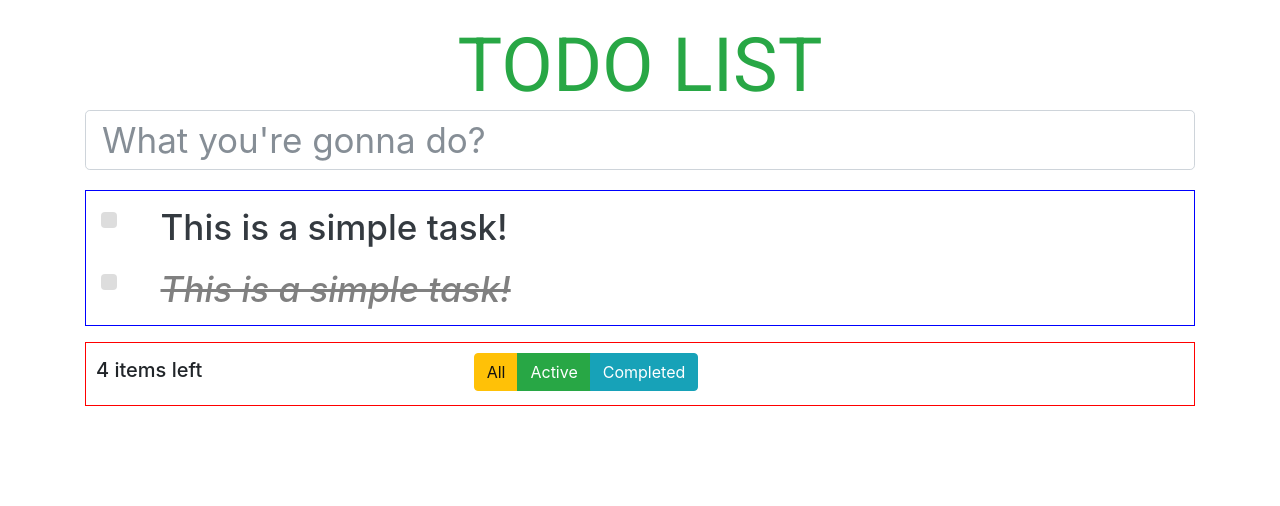
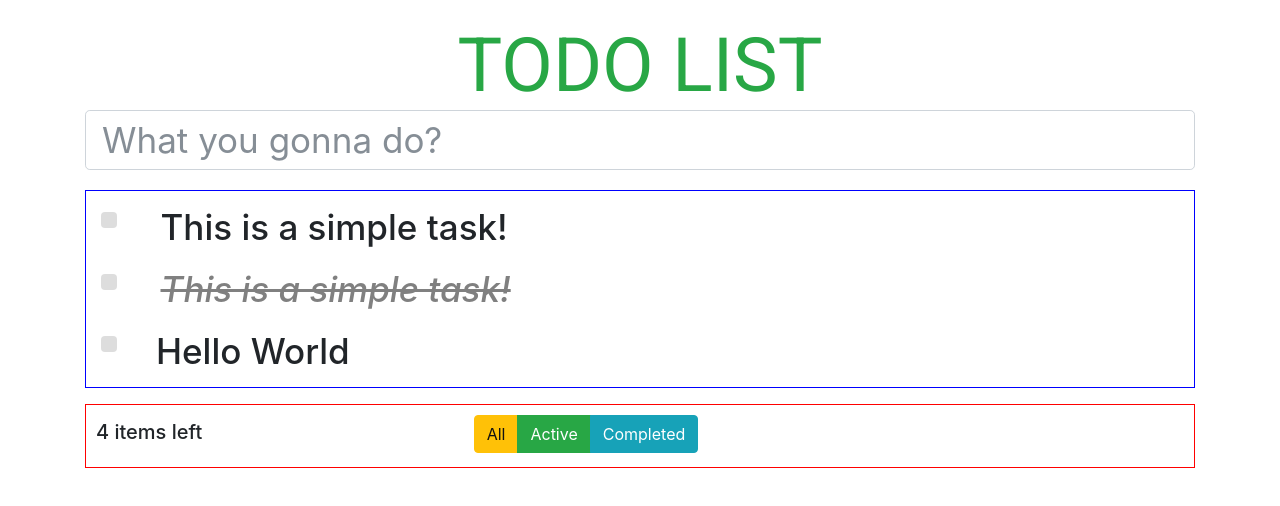
Before and after one commit to hvdute/vanilajs-todoapp, a plain HTML site: page todolist/index.html in a window 1280 px wide. Drawn offline with nearby package versions, Linux system fonts and the light colour scheme.

Commit message:
Allow rendering a Todo item from data

```diff
--- a/todolist/index.html
+++ b/todolist/index.html
@@ -14,15 +14,15 @@
       <h1 class="heading text-success">TODO LIST</h1>
       <input class="form-control form-control-lg"
         type="text" id="todo-input"
-        placeholder="What you're gonna do?">
+        placeholder="What you gonna do?">
     </header>
 
     <main>
-      <ul class="todo-list">
+      <ul class="todo-list" id="todo-list">
         <li>
           <div class="todo-item">
             <label class="custom-control custom-checkbox">
-              <input type="checkbox" name="isDone"
+              <input onchange="onChange(event)" type="checkbox" name="isDone"
                 class="custom-control-input chkbox-is-done">
               <span class="custom-control-indicator"></span>
             </label>
@@ -40,7 +40,7 @@
         </li>
       </ul>
     </main>
-    <footer class="row">
+    <footer class="row" id="footer">
         <div class="col-sm-4 todos-count">
           <h5 class="align-middle">4 items left</h5>
         </div>
@@ -57,6 +57,8 @@
   <script src="https://ajax.googleapis.com/ajax/libs/jquery/3.2.1/jquery.min.js"></script>
   <script src="https://cdnjs.cloudflare.com/ajax/libs/popper.js/1.12.6/umd/popper.min.js"></script>
   <script src="https://maxcdn.bootstrapcdn.com/bootstrap/4.0.0-beta.2/js/bootstrap.min.js"></script>
+
+  <script src="js/dom-utilities.js"></script>
   <script src="js/todo.js"></script>
   <script src="js/main.js"></script>
 </html>
--- /dev/null
+++ b/todolist/js/dom-utilities.js
@@ -0,0 +1,73 @@
+// DOM Utilities for creating static elements
+(function(window) {
+  function CheckBox(todoId, isDone, eventListener) {
+    this.state = {
+      todoId,
+      isDone,
+    };
+
+    const label = document.createElement('label');
+    label.className = 'custom-control custom-checkbox';
+
+    const input = document.createElement('input');
+    input.className = 'custom-control-input';
+    input.setAttribute("todoId", this.state.todoId);
+    input.setAttribute('type', 'checkbox');
+    input.addEventListener('change', eventListener);
+
+    const span = document.createElement('span');
+    span.className = 'custom-control-indicator';
+
+    this.render = function() {
+      label.appendChild(input);
+      label.appendChild(span);
+      return label;
+    };
+  }
+
+  function TodoContent(todoId, content, mode = 'view', eventListener) {
+    this.state = {
+      todoId,
+      mode,
+      content: content || "",
+    };
+
+    // create a div here to wrap content.
+    const div = document.createElement('div');
+      div.className = 'todo-content';
+    const input = document.createElement('input');
+      input.className = "control-lg";
+      input.setAttribute('todoId', this.state.todoId);
+      input.onkeypress = (event) => {
+        // for Enter to save
+        // event.key == "Enter"
+        console.log(event);
+        console.log('On keypress.');
+      };
+    const h3 = document.createElement('h3');
+      h3.className = 'col-sm-11 todo-content';
+      h3.ondblclick = (event) => {
+        // double click to edit
+        console.log(event);
+        console.log('Double clicked on this todo');
+      };
+
+    this.render = function() {
+      if (this.state.mode === 'view') {
+        let content = document.createTextNode(this.state.content);
+        h3.appendChild(content);
+        div.appendChild(h3);
+        return h3;
+      } else {
+        input.defaultValue = this.statte.content;
+        div.appendChild(input);
+        return input;
+      }
+    }
+  }
+
+  window.DOMUtilities = {
+    CheckBox,
+    TodoContent,
+  };
+})(window);
--- a/todolist/js/main.js
+++ b/todolist/js/main.js
@@ -1,3 +1,13 @@
+// get DOM utilities
+const { CheckBox, TodoContent } = window.DOMUtilities;
 
 let todo = new Todo(null, 'Hello World');
 console.log(todo);
+console.log('rendered');
+console.log(todo.render());
+
+const li = document.createElement('li');
+li.appendChild(todo.render());
+
+const todoList = document.getElementById('todo-list');
+todoList.appendChild(li);
--- a/todolist/js/todo.js
+++ b/todolist/js/todo.js
@@ -1,28 +1,42 @@
 // Todo model
-
 (function(window) {
   function Todo(id, content) {
-    this.id = id || (Math.random().toString(36).slice(-10));
-    this.content = content || "this is a task, you need to do";
-    this.done = false;
+    this.state = {
+      id: id || (Math.random().toString(36).slice(-10)),
+      content: content || "Default task...",
+      isDone: false,
+    };
 
-    // this.toggleStatus = () => {
-    //   this.done = !this.done;
-    // }
+    // this.id = id || (Math.random().toString(36).slice(-10));
+    // this.content = content || "this is a task, you need to do";
+    // this.done = false;
   }
 
   Todo.prototype.toggleStatus = function() {
-    console.log(this.done);
-    this.done = !this.done;
-    console.log(this.done);
+    this.state.isDone = !this.state.isDone;
   };
 
   Todo.prototype.setContent = function(content) {
     if (!content) {
       throw new Error("Please set a valid todo...");
     } else {
-      this.content = content.trim();
+      this.state.content = content.trim();
     }
+  };
+
+  // Todo DOM builder
+  // render return a DOM todo item
+  Todo.prototype.render = function() {
+    let dumpEvent = () => {
+      console.log('Clicked');
+    };
+    const checkBox = new CheckBox(this.state.id, true, this.toggleStatus.bind(this));
+    const todoContent = new TodoContent(this.state.id, this.state.content, 'view');
+    const todoItem = document.createElement('div');
+      todoItem.className = 'todo-item';
+      todoItem.appendChild(checkBox.render());
+      todoItem.appendChild(todoContent.render());
+    return todoItem;
   };
 
   // register Todo model to global context
--- a/todolist/main.css
+++ b/todolist/main.css
@@ -36,6 +36,9 @@ header {
   /* background-color: greenyellow; */
   font-size: 35px;
   display: inline;
+}
+
+.todo-text {
   color: #343a40;
 }
 
@@ -45,9 +48,9 @@ header {
   font-style: italic;
 }
 
-.todo-item input {
+/* .todo-item input {
   display: inline-block;
-}
+} */
 
 footer {
   margin: 0 !important;
@@ -58,3 +61,9 @@ footer {
 .todos-count {
   padding: 5px 0;
 }
+
+.test {
+  background: olivedrab;
+  width: 100px;
+  height: 50px;
+}
```
